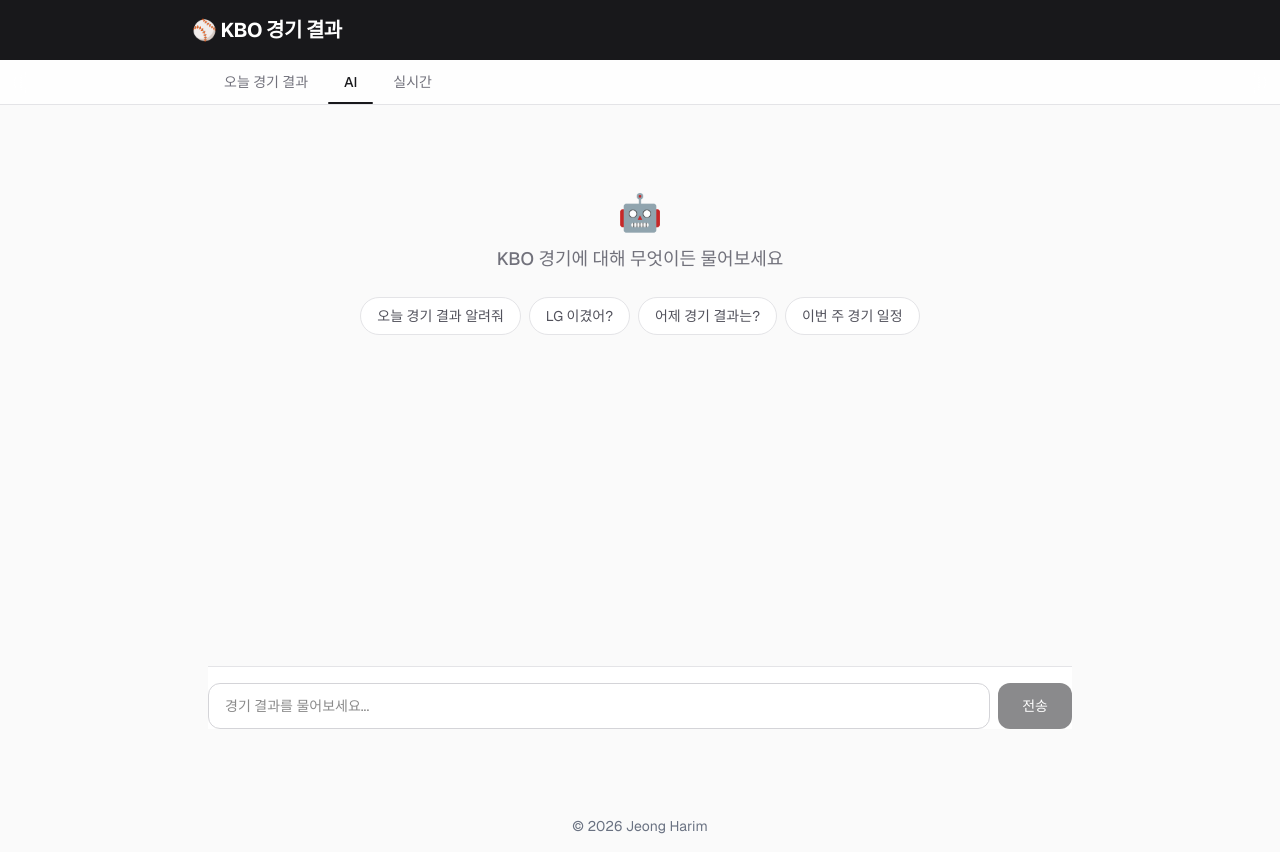
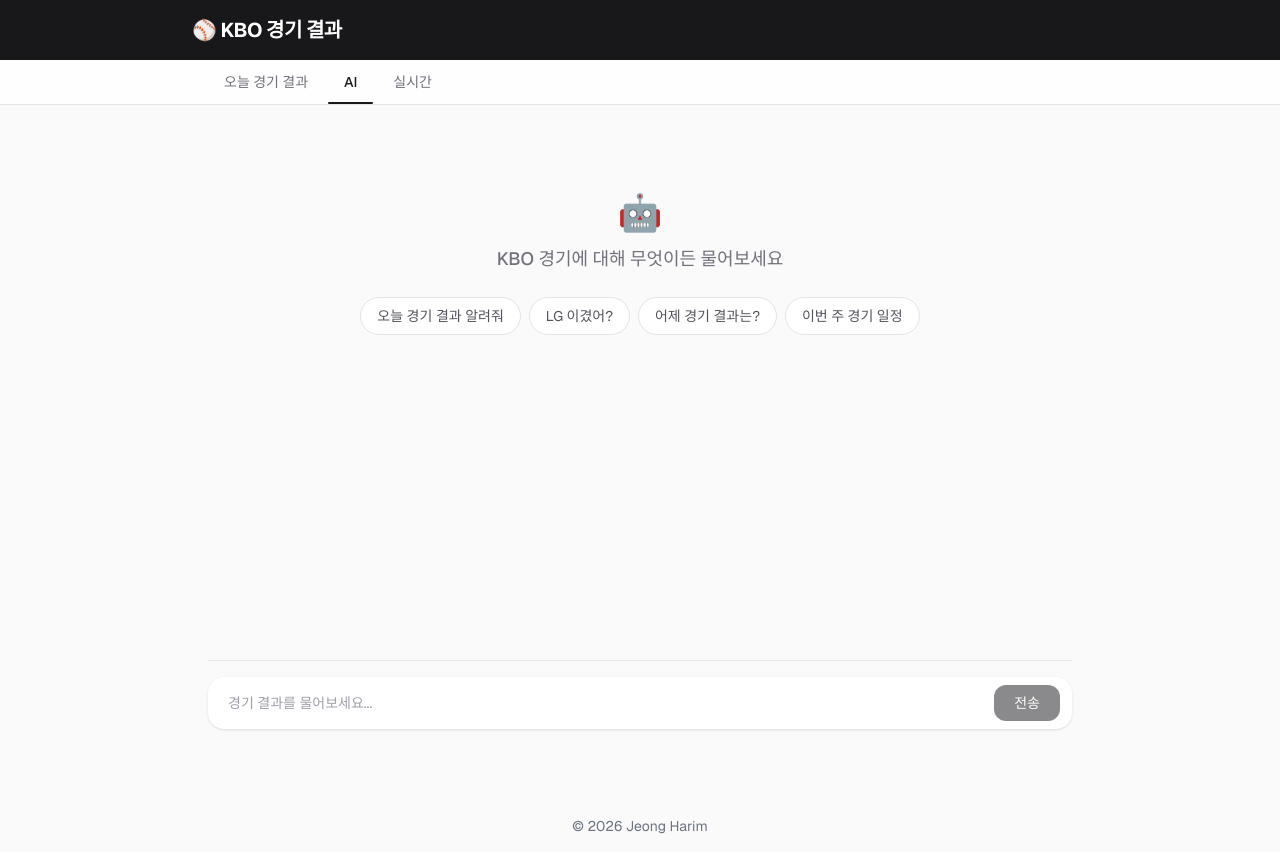
Before and after one commit to jeonghar1m/kbo-stats, a Next.js app: page / in a window 1280 px wide. Both pictures are taken after a click on the button "AI". Built offline with nearby package versions, Linux system fonts and the light colour scheme.

Commit message:
fix: AI 탭 입력창 배경 - pill 영역만 흰색, 외부는 사이트 배경과 동일하게

```diff
--- a/components/tabs/ai-chat.tsx
+++ b/components/tabs/ai-chat.tsx
@@ -116,22 +116,24 @@
       {/* Input */}
       <form
         onSubmit={handleSubmit}
-        className="sticky bottom-0 flex gap-2 pt-4 border-t border-zinc-200 bg-white dark:border-zinc-800 dark:bg-zinc-950"
+        className="sticky bottom-0 pt-4 border-t border-zinc-200 dark:border-zinc-800"
       >
+        <div className="flex gap-2 rounded-2xl bg-white px-3 py-2 shadow-sm dark:bg-zinc-800">
           <input
             value={input}
             onChange={(e) => setInput(e.target.value)}
             placeholder="경기 결과를 물어보세요..."
-          className="flex-1 rounded-xl border border-zinc-300 bg-white px-4 py-3 text-sm focus:border-zinc-500 focus:outline-none focus:ring-1 focus:ring-zinc-500 dark:border-zinc-700 dark:bg-zinc-800 dark:text-zinc-200"
+            className="flex-1 bg-transparent px-2 py-1 text-sm focus:outline-none text-zinc-800 placeholder-zinc-400 dark:text-zinc-200 dark:placeholder-zinc-500"
             disabled={isLoading}
           />
           <button
             type="submit"
             disabled={isLoading || !input.trim()}
-          className="rounded-xl bg-zinc-900 px-6 py-3 text-sm font-medium text-white hover:bg-zinc-800 disabled:opacity-50 disabled:cursor-not-allowed dark:bg-zinc-100 dark:text-zinc-900 dark:hover:bg-zinc-200 transition-colors"
+            className="rounded-xl bg-zinc-900 px-5 py-2 text-sm font-medium text-white hover:bg-zinc-800 disabled:opacity-50 disabled:cursor-not-allowed dark:bg-zinc-100 dark:text-zinc-900 dark:hover:bg-zinc-200 transition-colors"
           >
             전송
           </button>
+        </div>
       </form>
     </div>
   );
```
Lines whose indentation alone changed are shown as unchanged.
